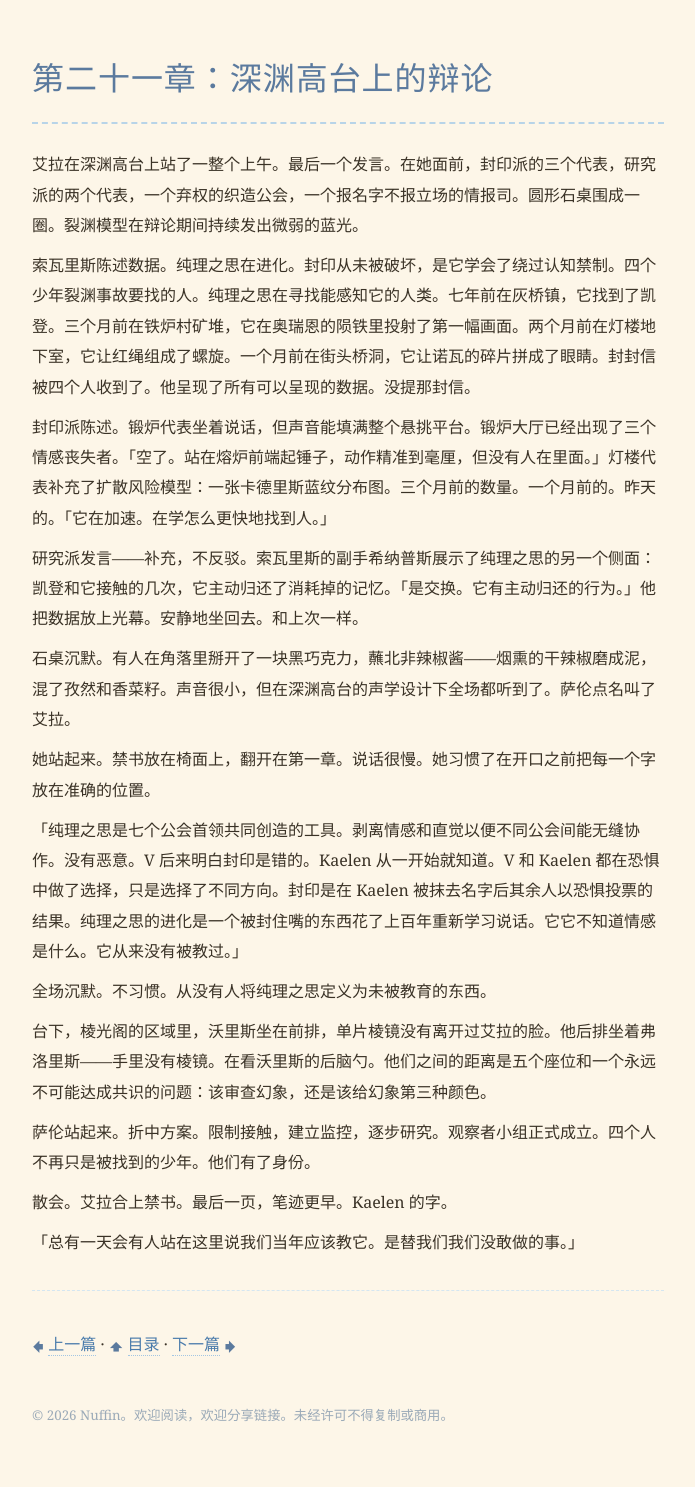
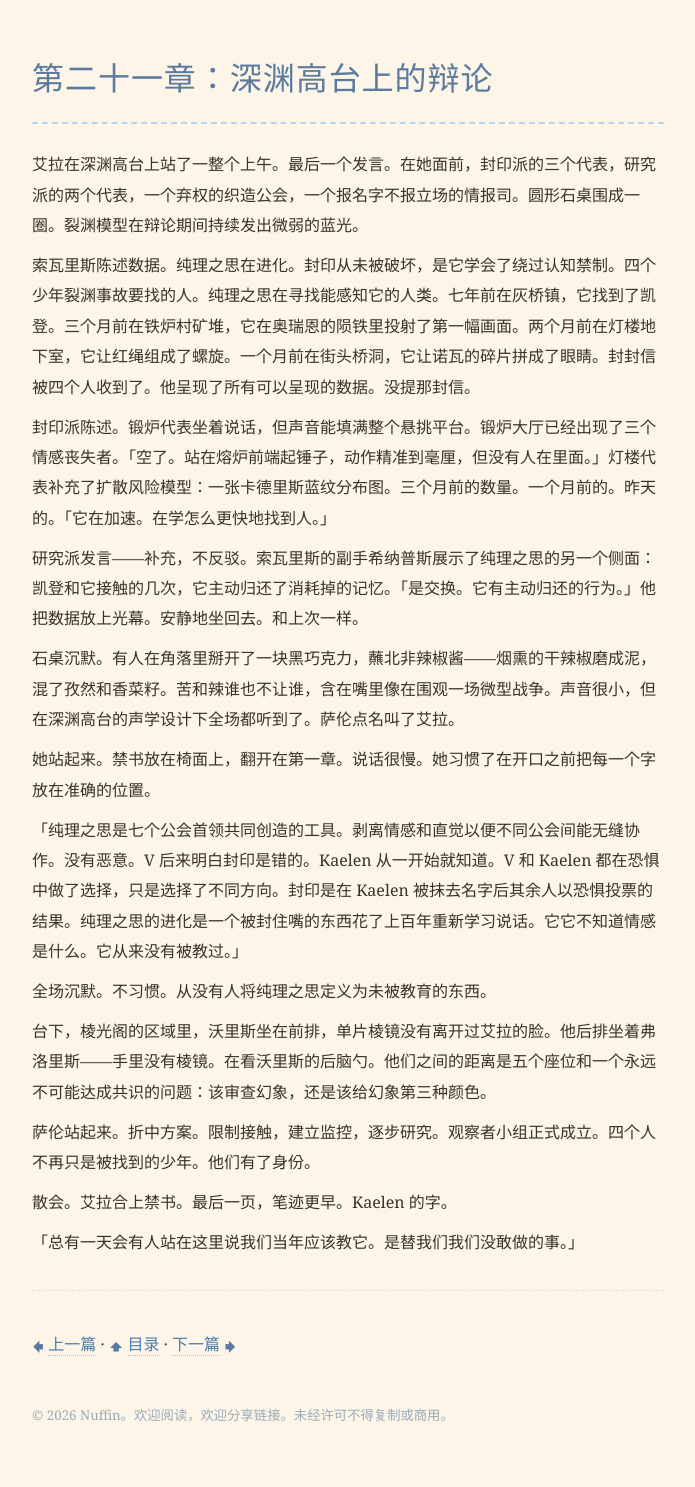
Before and after one commit to nuffin/nuffin.github.io, a Jekyll site: the page built from novel/zh/21-深渊高台上的辩论.md, in a window 1280 px wide. Shown: the whole page, without its empty margins (292-987 px from the left). Built offline with Jekyll 4.4.1, drawn with Linux system fonts in a browser that asks for light colours; our own code applies the rules of GitHub Pages for plain Markdown files.

Commit message:
Enhance ch05,06,21 with food imagery metaphors

```diff
--- a/novel/zh/21-深渊高台上的辩论.md
+++ b/novel/zh/21-深渊高台上的辩论.md
@@ -8,7 +8,7 @@
 
 研究派发言——补充，不反驳。索瓦里斯的副手希纳普斯展示了纯理之思的另一个侧面：凯登和它接触的几次，它主动归还了消耗掉的记忆。「是交换。它有主动归还的行为。」他把数据放上光幕。安静地坐回去。和上次一样。
 
-石桌沉默。有人在角落里掰开了一块黑巧克力，蘸北非辣椒酱——烟熏的干辣椒磨成泥，混了孜然和香菜籽。声音很小，但在深渊高台的声学设计下全场都听到了。萨伦点名叫了艾拉。
+石桌沉默。有人在角落里掰开了一块黑巧克力，蘸北非辣椒酱——烟熏的干辣椒磨成泥，混了孜然和香菜籽。苦和辣谁也不让谁，含在嘴里像在围观一场微型战争。声音很小，但在深渊高台的声学设计下全场都听到了。萨伦点名叫了艾拉。
 
 她站起来。禁书放在椅面上，翻开在第一章。说话很慢。她习惯了在开口之前把每一个字放在准确的位置。
 
```
Also changed, not shown: novel/zh/05-各怀心事的旅人.md (+1 -1 lines), novel/zh/06-联结日-上.md (+1 -1 lines).
